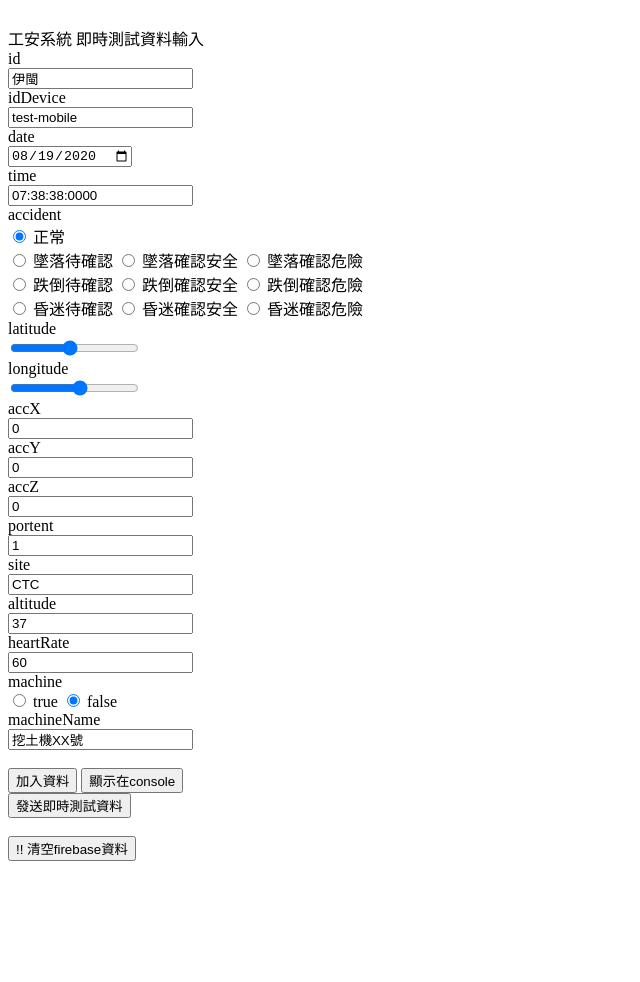
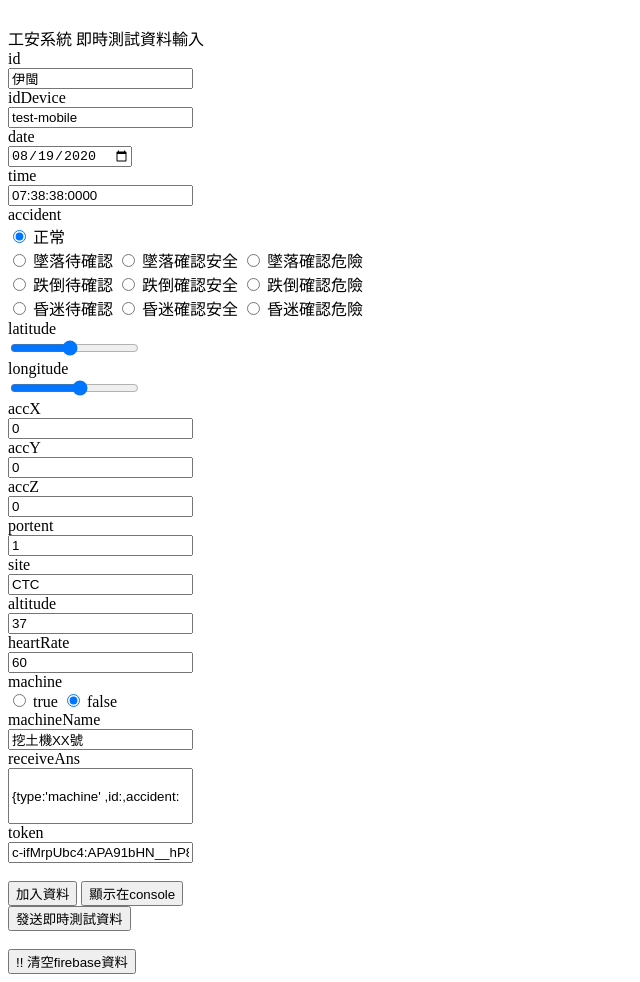
Before and after one commit to derinman/SmartBuilding-Faker, a plain HTML site: page firebaseRealtimeData.html in a window 1280 px wide. Shown: the whole page, without its empty margins (0-640 px from the left). Before the commit the page ends 869 px from the top, so only its background shows below. Drawn offline with Linux system fonts and the light colour scheme.

Commit message:
add receiveAns token

```diff
--- a/firebaseRealtimeData.html
+++ b/firebaseRealtimeData.html
@@ -86,9 +86,16 @@
       <input type="radio" id="machine" name="machine" value="false" checked>
       <label for="machine">false</label><br>
       <label for="machineName">machineName</label><br>
-      <input name="machineName" value="挖土機XX號"><br><br>
+      <input name="machineName" value="挖土機XX號"><br>
+
+      <label for="receiveAns">receiveAns</label><br>
+      <input style=" height:50px;" rows="1" cols="40"  name="receiveAns" value="{type:'machine' ,id:,accident:     }"><br>
+      <label for="token">token</label><br>
+      <input name="token" value="c-ifMrpUbc4:APA91bHN__hP8hDvOFPgyYYy8X2c-TKorN5O1wUjDvjY6klYa3EjesV5rsaATBj2bO55ufSVigDxuTUK1XUCoH5KlmohlBEgew6-lmF6IINomDMtiQdVPepF5YC4PjQPXX0wYZv3c4MY"><br><br>
+
       <input type="submit" value="加入資料">
       <input type="button" value="顯示在console" onclick="console.log(testData)">
+
     </form>
     <button onclick="writeTestData()">發送即時測試資料</button>
   </div>
@@ -116,6 +123,8 @@
                   heartRate:parseFloat(form.heartRate.value),
                   machine:JSON.parse(form.machine.value),
                   machineName:form.machineName.value,
+                  receiveAns:form.receiveAns.value,
+                  token:form.token.value
                   };
     return false;
     }
```
